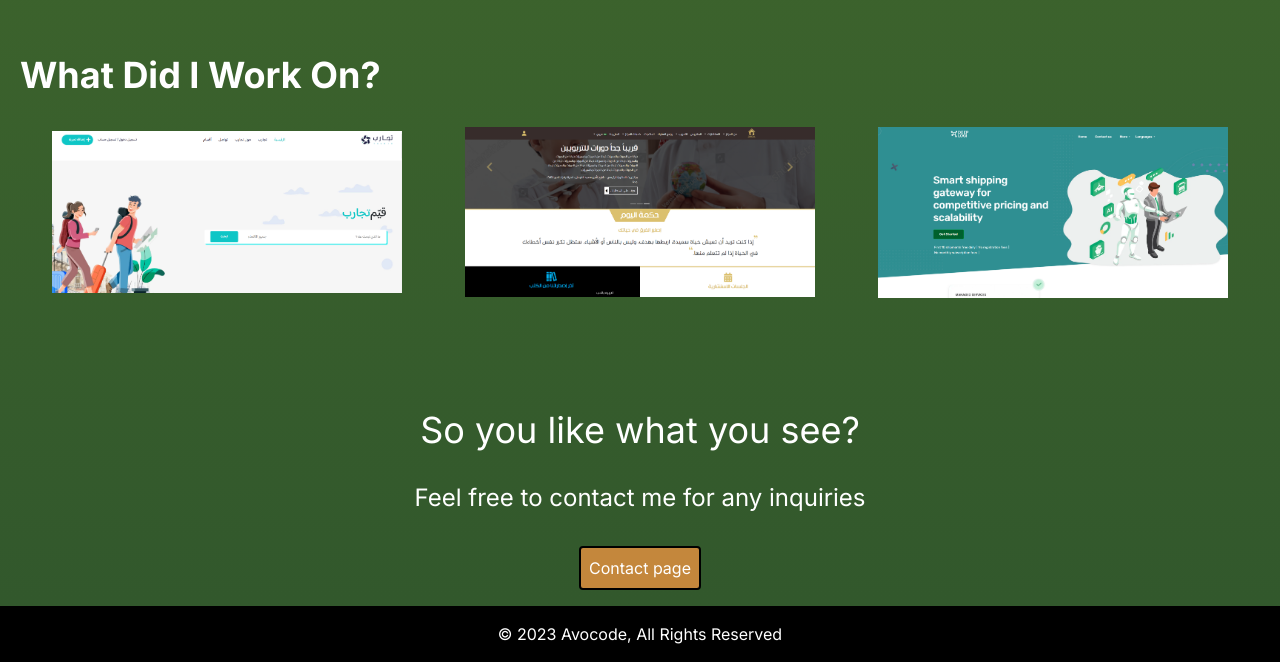
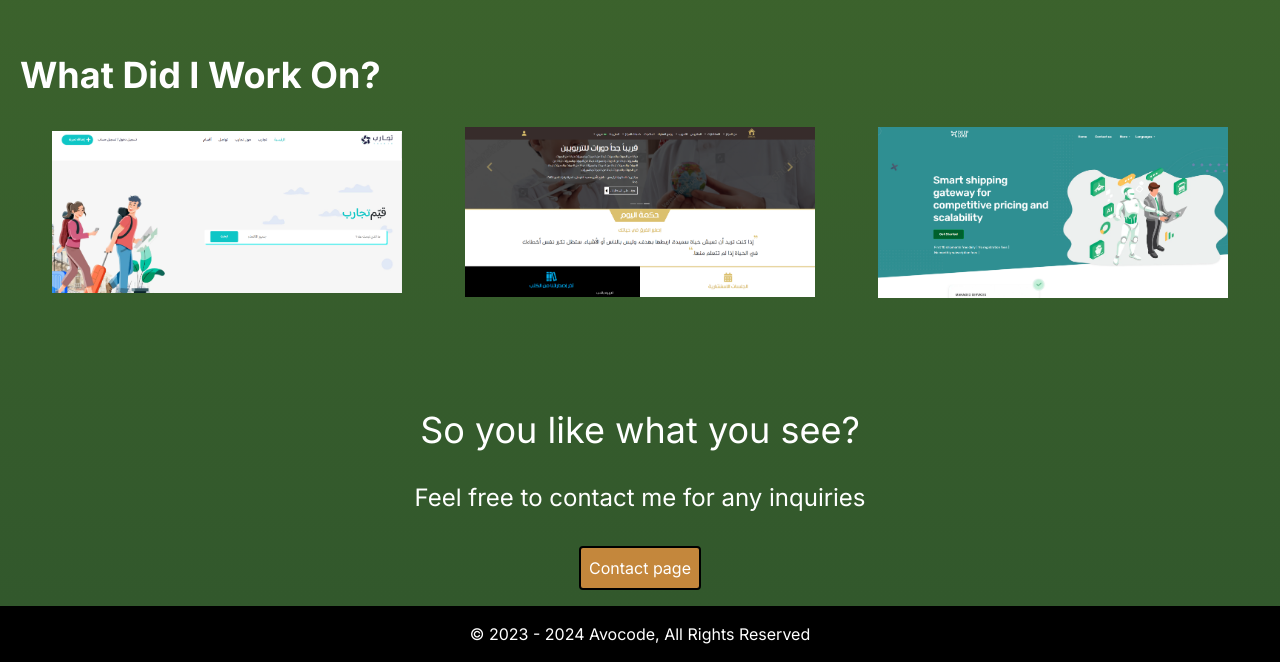
Before and after one commit to GhaithAtrk/ghaith-portfolio, a Next.js app: page / in a window 1280 px wide. Shown: the part 3145-3807 px from the top of the page. Built offline with nearby package versions, Linux system fonts and the light colour scheme.

Commit message:
updating footer statement

```diff
--- a/src/components/Footer.js
+++ b/src/components/Footer.js
@@ -12,7 +12,7 @@ const Footer = () => {
         mode == "light" ? "bg-[#1f3b18]" : "bg-black"
       }  py-4 text-white text-center`}
     >
-      &copy; 2023 Avocode, All Rights Reserved{" "}
+      &copy; 2023 - 2024 Avocode, All Rights Reserved{" "}
     </div>
   );
 };
```
